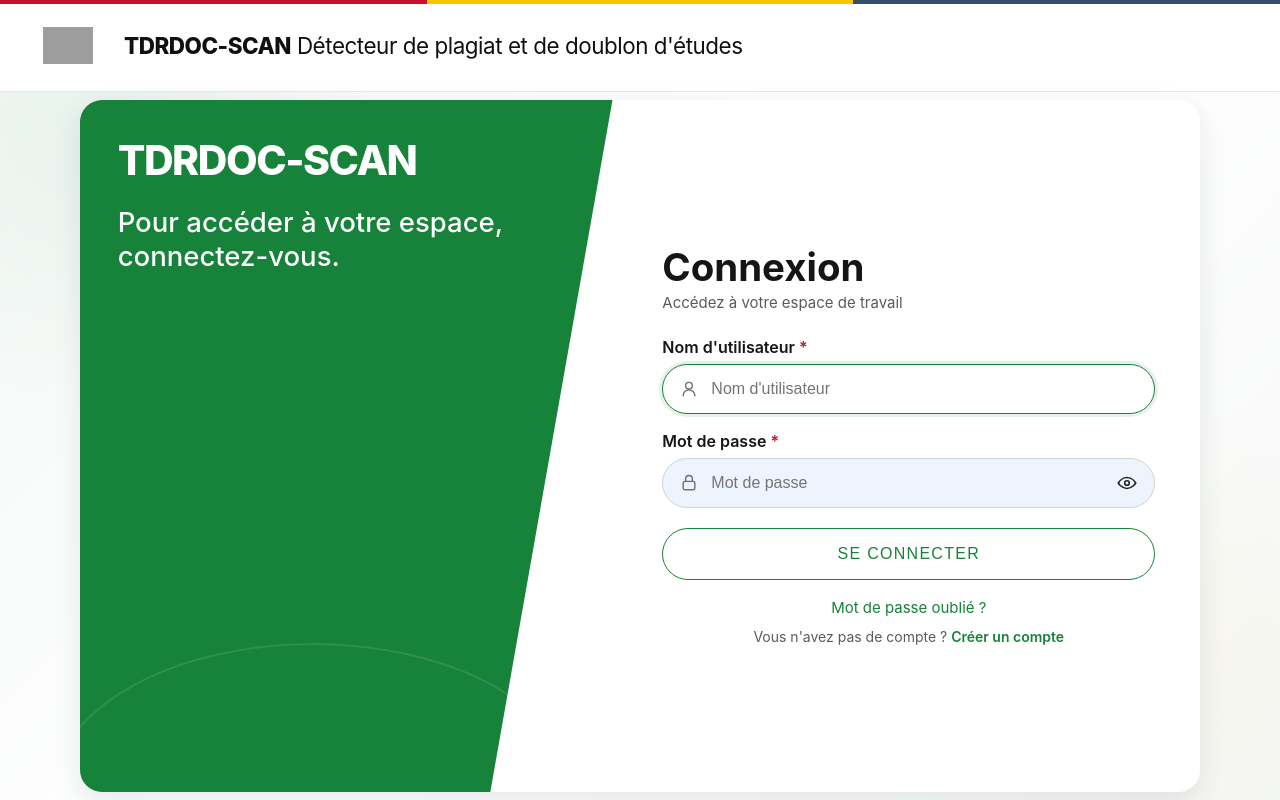
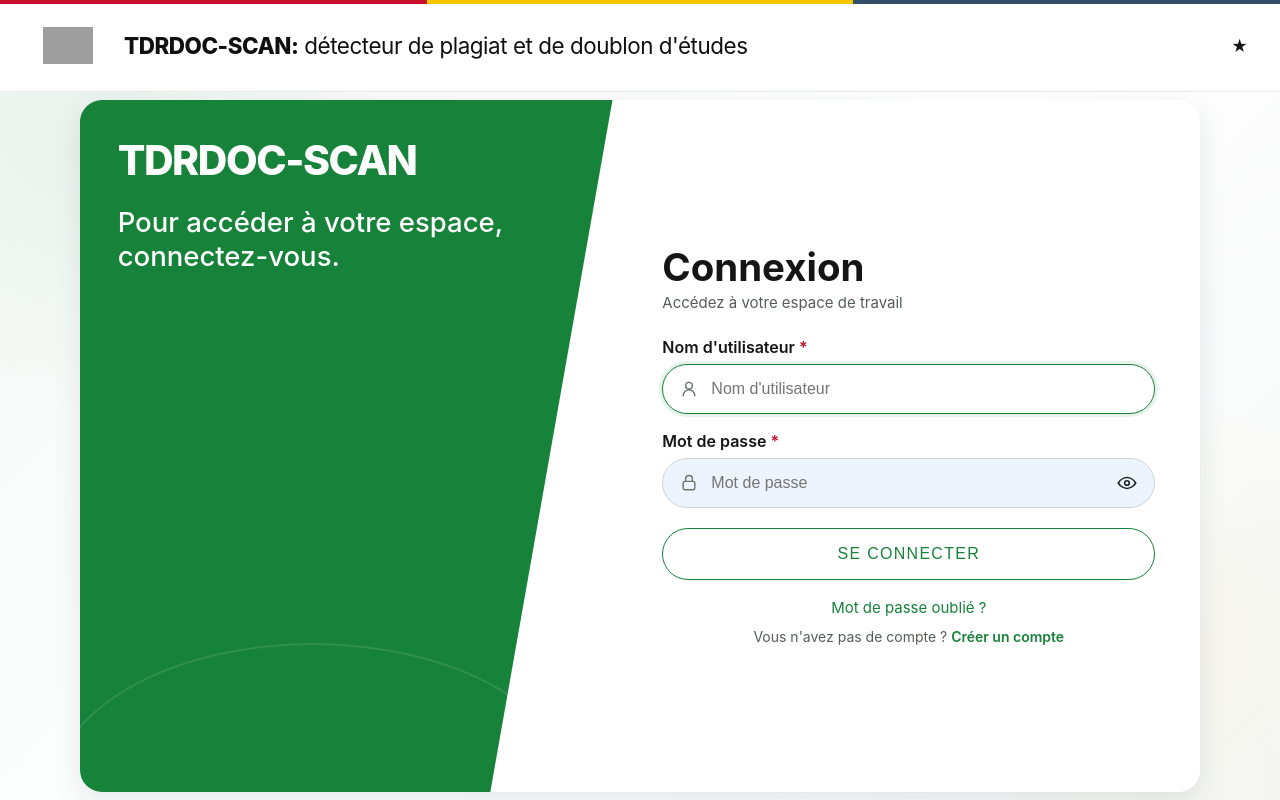
Before and after one commit to ZombreChristian/detecteur_de_plagiat, a Django app: page /connexion/ in a window 1280 px wide. Run offline with Django 5.2, Linux system fonts and the light colour scheme; grey boxes are pictures that could not be loaded.

Commit message:
Ajuster le titre et rétablir le drapeau burkinabè

```diff
--- a/frontend/templates/login.html
+++ b/frontend/templates/login.html
@@ -15,7 +15,13 @@
     </div>
 
     <div class="institution-title">
-      <h1><strong>TDRDOC-SCAN</strong> <span>Détecteur de plagiat et de doublon d'études</span></h1>
+      <h1><strong>TDRDOC-SCAN:</strong> <span>détecteur de plagiat et de doublon d'études</span></h1>
+    </div>
+
+    <div class="flag-burkina" aria-label="Drapeau du Burkina Faso">
+      <span class="flag-green"></span>
+      <span class="flag-red"></span>
+      <span class="flag-star">★</span>
     </div>
   </header>
 
```
